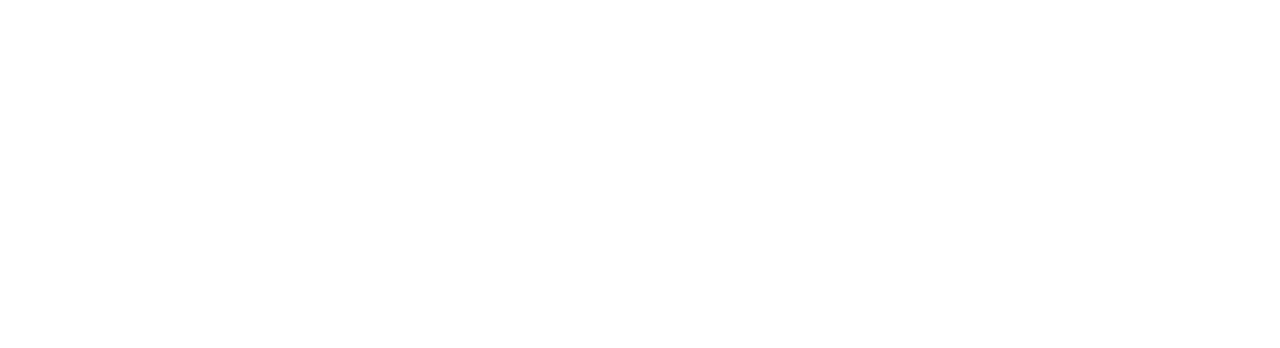
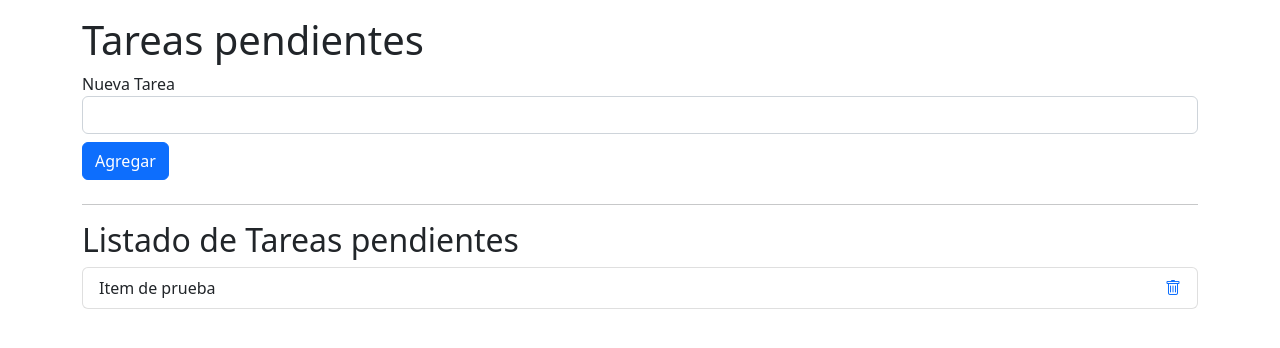
Before and after one commit to f-montiel/tasks, a plain HTML site: page index.html in a window 1280 px wide. Drawn offline with nearby package versions, Linux system fonts and the light colour scheme.

Commit message:
Maquetado de la pagina con un item de ejemplo

```diff
--- a/index.html
+++ b/index.html
@@ -7,9 +7,37 @@
     <meta name="author" content="Facundo Montiel">
     <meta name="description" content="Trabajo practico numero 5 ejercicio numero 1 del curso de programacion de RollingCode (HTML, CSS y Javascript)">
     <meta name="keywords" content="HTML, JS, CSS, Javascript">
+    <!-- CSS only -->
+    <link href="https://cdn.jsdelivr.net/npm/bootstrap@5.2.0/dist/css/bootstrap.min.css" rel="stylesheet" integrity="sha384-gH2yIJqKdNHPEq0n4Mqa/HGKIhSkIHeL5AyhkYV8i59U5AR6csBvApHHNl/vI1Bx" crossorigin="anonymous">
+    <link rel="stylesheet" href="https://cdn.jsdelivr.net/npm/bootstrap-icons@1.9.1/font/bootstrap-icons.css">
+    <link rel="stylesheet" href="css/style.css">
     <title>Tasks</title>
 </head>
 <body>
-
+    <main class="container my-3">
+        <section>
+            <h1>Tareas pendientes</h1>
+            <form id="formulario" class="form-group">
+                <label for="tarea">Nueva Tarea</label>
+                <input type="text" id="tarea" class="form-control" required>
+                <button type="submit" class="btn btn-primary my-2">Agregar</button>
+            </form>
+        </section>
+        <hr>
+        <section>
+            <h2 id="titulaLista">Listado de Tareas pendientes</h2>
+            <ul id="lista" class="list-group">
+                <li class="list-group-item d-flex align-items-center">
+                    <span class="my-0">
+                    Item de prueba
+                    </span>
+                    <a href="#" class="bi bi-trash ms-auto"></a>
+                </li>
+            </ul>
+        </section>
+    </main>
+    <!-- JavaScript Bundle with Popper -->
+    <script src="https://cdn.jsdelivr.net/npm/bootstrap@5.2.0/dist/js/bootstrap.bundle.min.js" integrity="sha384-A3rJD856KowSb7dwlZdYEkO39Gagi7vIsF0jrRAoQmDKKtQBHUuLZ9AsSv4jD4Xa" crossorigin="anonymous"></script>
+    <script src="js/app.js"></script>
 </body>
 </html>
```
